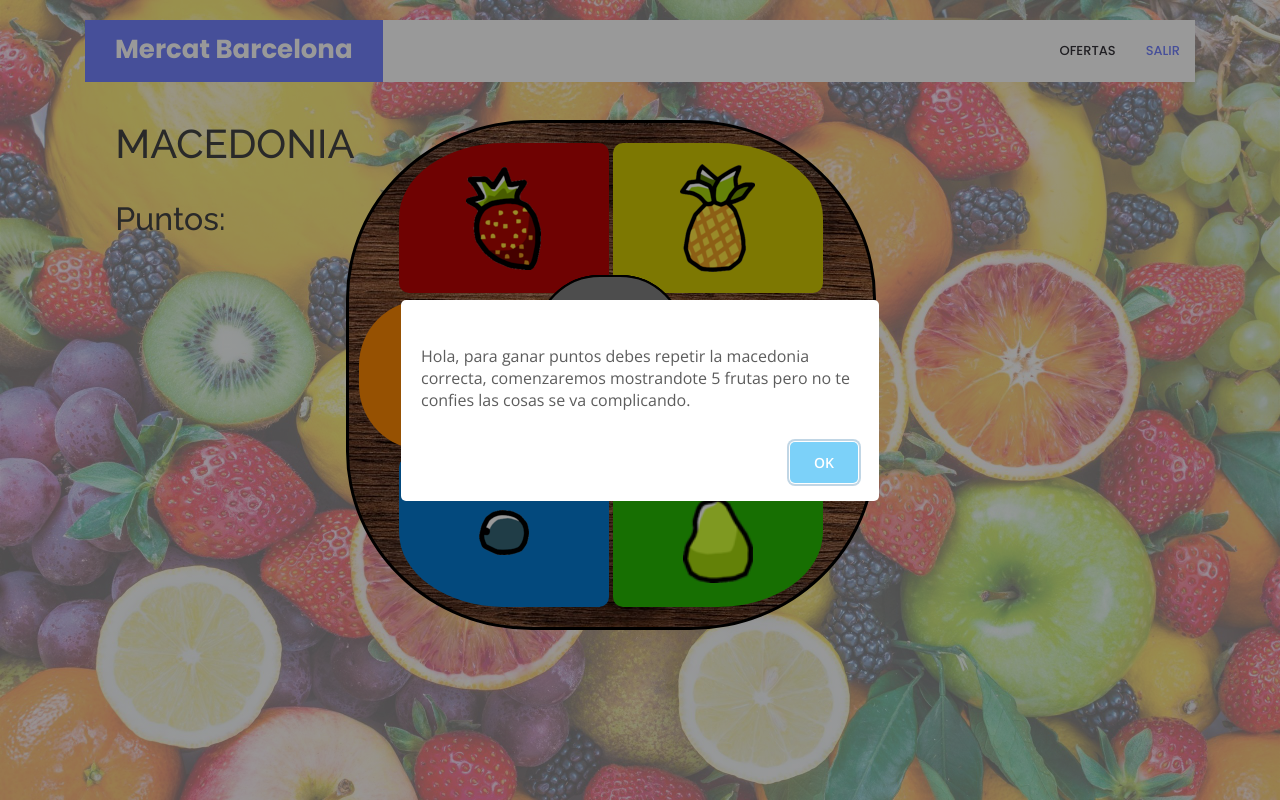
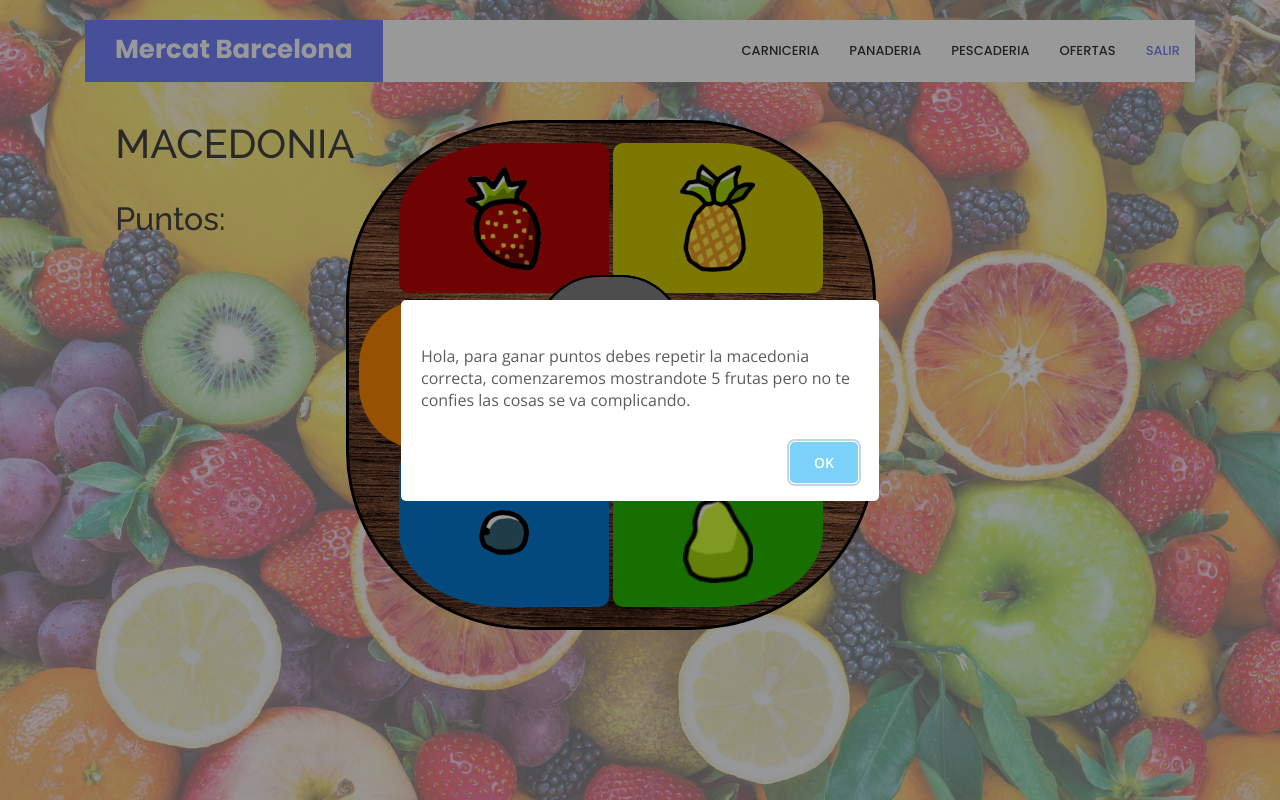
Before and after one commit to aplazuelob99/projecte2.github.io, a PHP site: page /Juegos/juego.php in a window 1280 px wide. Run offline with PHP 8.4, Linux system fonts and the light colour scheme.

Commit message:
Enlaces de otros juegos añadido en cada juego

```diff
--- a/Juegos/cesta.php
+++ b/Juegos/cesta.php
@@ -39,6 +39,9 @@
 
           <nav class="nav-menu d-none d-lg-block">
             <ul>
+              <li><a href="juego.php">Fruteria</a></li>
+              <li><a href="recogercarne.php">Carniceria</a></li>
+              <li><a href="rompecabezas.php">Pescaderia</a></li>
               <li><a href="../index.php #ofertas">Ofertas</a></li>
               <li class="active"><a href="../index.php">Salir</a></li>
 
--- a/Juegos/juego.php
+++ b/Juegos/juego.php
@@ -27,8 +27,11 @@
 
         <nav class="nav-menu d-none d-lg-block">
           <ul>
-          <li><a href="../index.php #ofertas">Ofertas</a></li>
-          <li class="active"><a href="../index.php">Salir</a></li>
+            <li><a href="recogercarne.php">Carniceria</a></li>
+            <li><a href="cesta.php">Panaderia</a></li>
+            <li><a href="rompecabezas.php">Pescaderia</a></li>
+            <li><a href="../index.php #ofertas">Ofertas</a></li>
+            <li class="active"><a href="../index.php">Salir</a></li>
           </ul>
         </nav><!-- .nav-menu -->
       </div><!-- End Header Container -->
--- a/Juegos/recogercarne.php
+++ b/Juegos/recogercarne.php
@@ -35,6 +35,9 @@
 
           <nav class="nav-menu d-none d-lg-block">
             <ul>
+              <li><a href="juego.php">Fruteria</a></li>
+              <li><a href="cesta.php">Panaderia</a></li>
+              <li><a href="rompecabezas.php">Pescaderia</a></li>
               <li><a href="../index.php #ofertas">Ofertas</a></li>
               <li class="active"><a href="../index.php">Salir</a></li>
 
--- a/Juegos/rompecabezas.php
+++ b/Juegos/rompecabezas.php
@@ -36,6 +36,9 @@
 
           <nav class="nav-menu d-none d-lg-block">
             <ul>
+              <li><a href="juego.php">Fruteria</a></li>
+              <li><a href="recogercarne.php">Carniceria</a></li>
+              <li><a href="cesta.php">Panaderia</a></li>
               <li><a href="../index.php #ofertas">Ofertas</a></li>
               <li class="active"><a href="../index.php">Salir</a></li>
 
```
